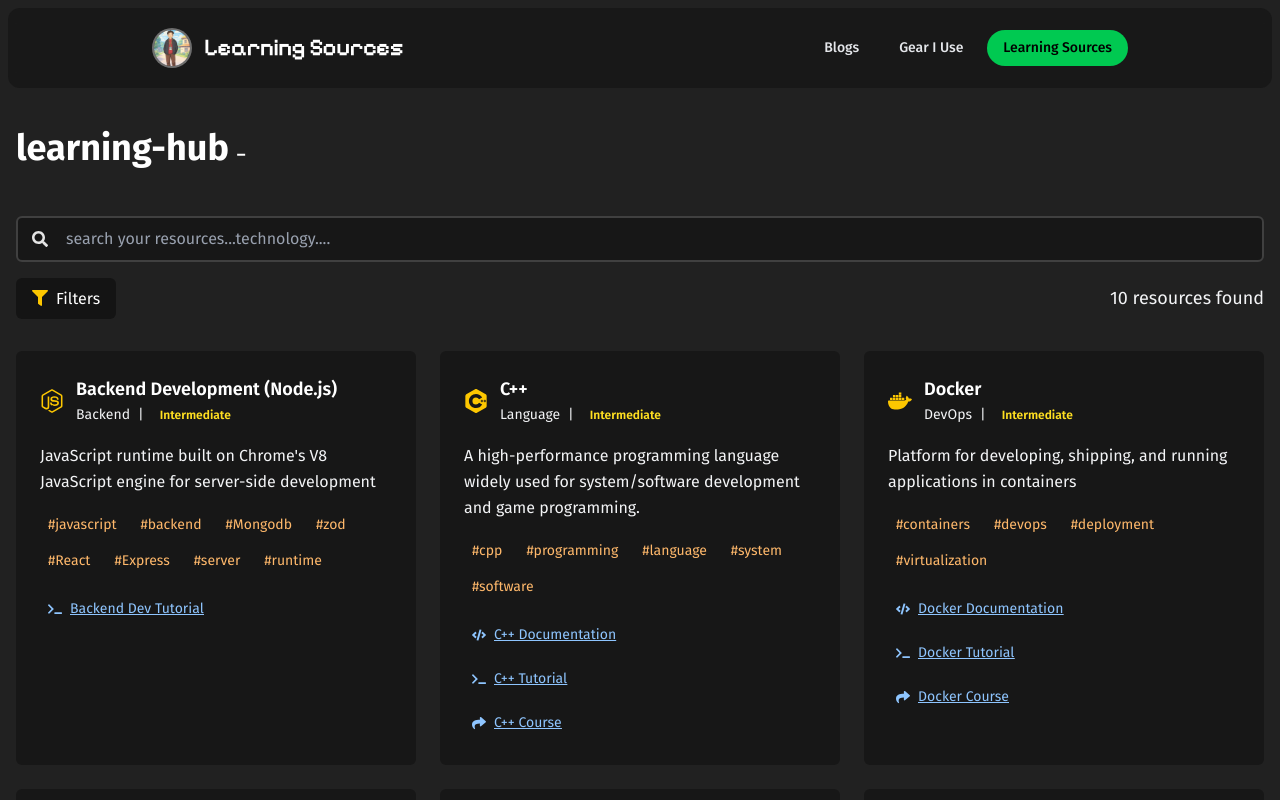
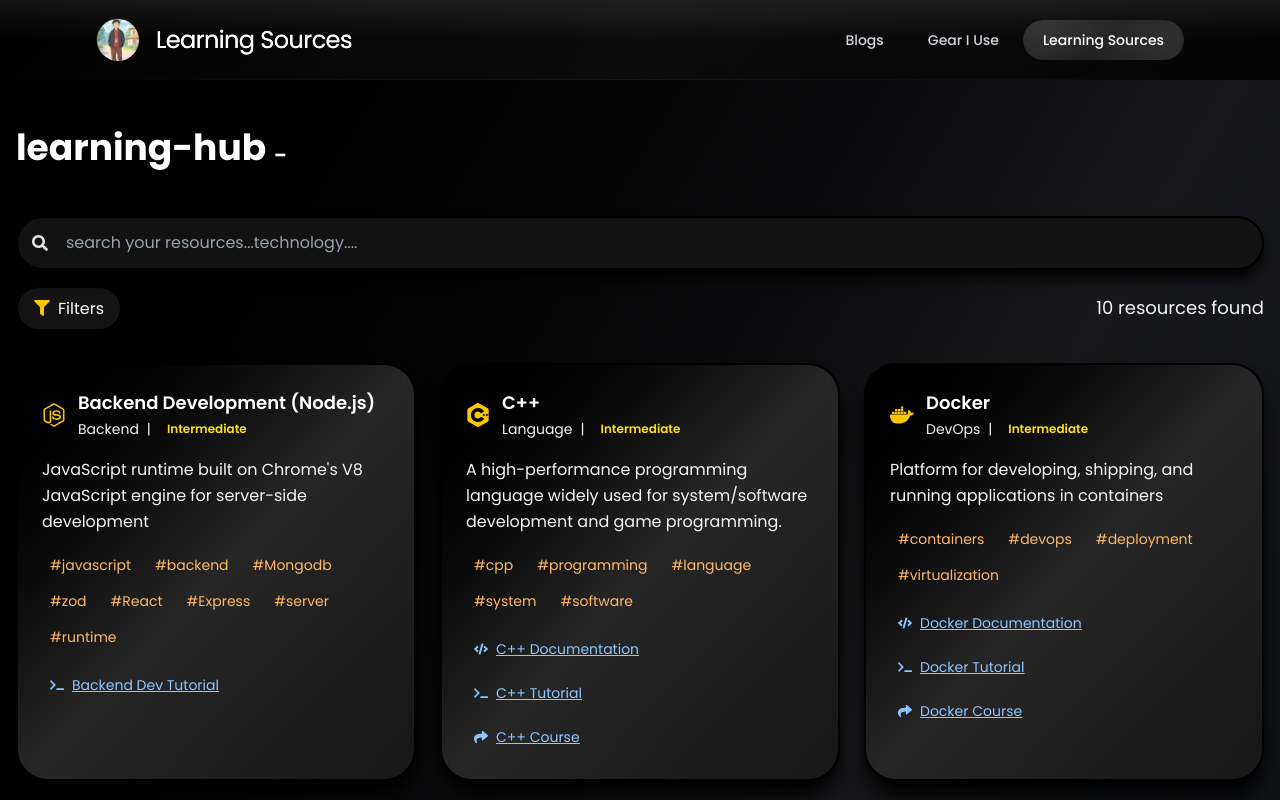
Before and after one commit to kinshukjainn/kinshukkportfolio, a React (Vite) app: page /sources in a window 1280 px wide. Shown: the top 800 px of the page. Built offline with nearby package versions, Linux system fonts and the light colour scheme; a web font is replaced by a local one.

Commit message:
complete ui modification and rendering is better than before color grading is more amazing and smooth also the animations made better

```diff
--- a/src/component-mine/Aboutme.tsx
+++ b/src/component-mine/Aboutme.tsx
@@ -136,7 +136,7 @@ const AnimatedCard: React.FC<{ section: SetupSection }> = ({ section }) => {
       initial="hidden"
       animate={isInView ? "visible" : "hidden"}
       whileHover={{ scale: 1, y: -2 }}
-      className=" border-2 bg-neutral-900 border-[#303030] rounded-md p-4 h-full flex flex-col cursor-pointer"
+      className=" border-2 bg-gradient-to-br from-black via-black to-zinc-900 text-neutral-100 border-black shadow-xl shadow-black rounded-4xl p-4 h-full flex flex-col cursor-pointer"
     >
       {/* Section Header */}
       <div className="flex items-center gap-4 mb-6">
@@ -172,7 +172,7 @@ const AnimatedCard: React.FC<{ section: SetupSection }> = ({ section }) => {
 // --- MAIN COMPONENT ---
 export default function DevSetup() {
   return (
-    <main className="min-h-screen bg-[#212121] text-neutral-300 ">
+    <main className="min-h-screen bg-gradient-to-br from-black via-zinc-900 to-gray-950 text-neutral-100 text-neutral-300 ">
       <div className="max-w-7xl mx-auto px-4 sm:px-6 lg:px-8 py-24 sm:py-32">
         {/* Header Section */}
         <motion.div
--- a/src/component-mine/Footer.tsx
+++ b/src/component-mine/Footer.tsx
@@ -18,7 +18,7 @@ const Footer = () => {
   ]
 
   return (
-    <footer className="bg-[#252525] text-white relative overflow-hidden">
+    <footer className="bg-gradient-to-br from-black via-zinc-900   to-gray-950 text-neutral-100 text-white relative overflow-hidden">
       {/* Animated background gradient */}
 
       {/* Floating particles animation */}
--- a/src/component-mine/Header.tsx
+++ b/src/component-mine/Header.tsx
@@ -2,29 +2,21 @@
 
 import { useState, useEffect } from "react"
 import { Link, useLocation } from "react-router-dom"
-import { motion, AnimatePresence } from "framer-motion"
+import { motion, AnimatePresence, useScroll } from "framer-motion"
 import { FiMenu, FiX } from "react-icons/fi"
-import Profile from "../assets/image.jpg" // Your profile image path
+import Profile from "../assets/image.jpg"
 
-// Custom hook to detect scroll position
+// Custom hook to detect scroll position with smooth transitions
 const useScrollPosition = (threshold = 10) => {
   const [scrolled, setScrolled] = useState(false)
+  const { scrollY } = useScroll()
 
   useEffect(() => {
-    const handleScroll = () => {
-      if (window.scrollY > threshold) {
-        setScrolled(true)
-      } else {
-        setScrolled(false)
-      }
-    }
-
-    window.addEventListener("scroll", handleScroll)
-    // Run on mount to check initial position
-    handleScroll()
-
-    return () => window.removeEventListener("scroll", handleScroll)
-  }, [threshold])
+    const unsubscribe = scrollY.onChange((latest) => {
+      setScrolled(latest > threshold)
+    })
+    return unsubscribe
+  }, [scrollY, threshold])
 
   return scrolled
 }
@@ -35,13 +27,15 @@ const Header = () => {
   const [imageError, setImageError] = useState(false)
   const scrolled = useScrollPosition(20)
 
+  // Smooth scroll-based transforms
+
   const getPathText = () => {
     const { pathname } = location
     if (pathname === "/") return "Cloudkinshuk"
     if (pathname.startsWith("/gears")) return "Gears I Use"
     if (pathname.startsWith("/blog")) return "Minimal Mind"
     if (pathname.startsWith("/sources")) return "Learning Sources"
-    return "Cloudkinshuk" // Default fallback
+    return "Cloudkinshuk"
   }
 
   const isActiveRoute = (path: string) => {
@@ -54,66 +48,116 @@ const Header = () => {
   // Prevent body scroll when mobile menu is open
   useEffect(() => {
     if (isMenuOpen) {
-      document.body.style.overflow = "hidden";
+      document.body.style.overflow = "hidden"
     } else {
-      document.body.style.overflow = "auto";
+      document.body.style.overflow = "auto"
     }
     return () => {
-      document.body.style.overflow = "auto";
+      document.body.style.overflow = "auto"
     }
-  }, [isMenuOpen]);
+  }, [isMenuOpen])
 
   const navItems = [
     { path: "/blog", label: "Blogs" },
-    { path:"/gears", label: "Gear I Use" },
+    { path: "/gears", label: "Gear I Use" },
     { path: "/sources", label: "Learning Sources" },
   ]
 
   return (
     <>
-      <header
-        className={`fixed top-0 left-0 right-0 z-50 transition-all duration-300  ease-in-out m-2 rounded-xl ${
-          scrolled
-            ? "backdrop-blur-xs bg-[#101010]/50 border-white/20"
-            : "backdrop-blur-sm bg-[#101010]/50 border-white/10"
-        }`}
+      <motion.header
+        className="fixed top-0  left-0 right-0 z-50"
+        style={{
+          backdropFilter: `blur(${scrolled ? '24px' : '12px'})`,
+        }}
       >
-        <div className="relative max-w-5xl mx-auto px-4 sm:px-6">
+        <motion.div
+          className="relative"
+          style={{
+            background: scrolled
+              ? 'linear-gradient(135deg, rgba(0,0,0,0.95) 0%, rgba(15,15,15,0.92) 50%, rgba(0,0,0,0.95) 100%)'
+              : 'linear-gradient(135deg, rgba(0,0,0,0.85) 0%, rgba(10,10,10,0.82) 50%, rgba(0,0,0,0.85) 100%)',
+          }}
+          animate={{
+            borderBottomColor: scrolled
+              ? 'rgba(255,255,255,0.15)'
+              : 'rgba(255,255,255,0.08)',
+          }}
+          transition={{ duration: 0.6, ease: [0.25, 0.46, 0.45, 0.94] }}
+        >
+          {/* Subtle gradient overlay */}
+          <div className="absolute inset-0 bg-gradient-to-r from-transparent via-white/[0.02] to-transparent" />
+
+          {/* Glass reflection effect */}
+          <div className="absolute inset-0 bg-gradient-to-b from-white/[0.08] via-transparent to-transparent" />
+
+          <div className="relative max-w-6xl mx-auto px-6 sm:px-8">
             <div className="flex items-center justify-between h-16 sm:h-20">
               {/* Brand & Avatar */}
               <motion.div
-              initial={{ opacity: 0, x: -20 }}
+                initial={{ opacity: 0, x: -30 }}
                 animate={{ opacity: 1, x: 0 }}
-              transition={{ duration: 0.5 }}
-              className="flex items-center gap-3"
+                transition={{
+                  duration: 0.8,
+                  ease: [0.25, 0.46, 0.45, 0.94],
+                  delay: 0.1
+                }}
+                className="flex items-center gap-4"
               >
-              <div className="w-10 h-10 border-2 border-white/30 overflow-hidden rounded-full flex-shrink-0 bg-white/10">
+                <motion.div
+                  className="relative w-11 h-11 overflow-hidden rounded-full flex-shrink-0"
+                  whileHover={{ scale: 1.05 }}
+                  whileTap={{ scale: 0.95 }}
+                  transition={{ type: "spring", stiffness: 400, damping: 25 }}
+                >
+                  {/* Glass border effect */}
+                  <div className="absolute inset-0 rounded-full bg-gradient-to-br from-white/20 via-white/5 to-transparent p-[1px]">
+                    <div className="w-full h-full rounded-full bg-gradient-to-br from-gray-900 to-black overflow-hidden">
                       {!imageError ? (
                         <img
-                    src={Profile}
+                          src={Profile || "/placeholder.svg"}
                           alt="Kinshuk Jain"
                           className="w-full h-full object-cover"
                           onError={() => setImageError(true)}
                         />
                       ) : (
-                  <div className="w-full h-full flex items-center justify-center text-white text-lg font-bold bg-gray-800">
+                        <div className="w-full h-full flex items-center justify-center text-white text-lg font-semibold bg-gradient-to-br from-gray-800 to-gray-900">
                           KJ
                         </div>
                       )}
                     </div>
-              <Link to="/" onClick={closeMenu} className="text-white text-xl sm:text-2xl heading-kinshuk font-semibold tracking-tight">
+                  </div>
+
+                  {/* Subtle glow effect */}
+                  <div className="absolute inset-0 rounded-full bg-gradient-to-br from-white/10 to-transparent opacity-0 group-hover:opacity-100 transition-opacity duration-300" />
+                </motion.div>
+
+                <Link to="/" onClick={closeMenu}>
+                  <motion.span
+                    className="text-white text-2xl sm:text-2xl  tracking-tight bg-gradient-to-r from-white via-gray-100 to-white bg-clip-text"
+                    whileHover={{
+                      backgroundImage: "linear-gradient(to right, #ffffff, #f0f0f0, #ffffff)",
+                      scale: 1.02
+                    }}
+                    transition={{ type: "spring", stiffness: 300, damping: 25 }}
+                  >
                     {getPathText()}
+                  </motion.span>
                 </Link>
               </motion.div>
 
               {/* Desktop Navigation */}
-            <nav className="hidden md:flex items-center gap-2">
+              <nav className="hidden md:flex items-center gap-1">
                 {navItems.map((item, index) => (
                   <motion.div
                     key={item.path}
                     initial={{ opacity: 0, y: -20 }}
                     animate={{ opacity: 1, y: 0 }}
-                  transition={{ duration: 0.5, delay: index * 0.1 }}
+                    transition={{
+                      duration: 0.6,
+                      delay: index * 0.1 + 0.3,
+                      ease: [0.25, 0.46, 0.45, 0.94]
+                    }}
                   >
                     <NavLink
                       to={item.path}
@@ -128,46 +172,90 @@ const Header = () => {
               <div className="md:hidden">
                 <motion.button
                   onClick={toggleMenu}
-                className="text-white p-2.5 rounded-full
-               hover:bg-yellow-200
-               hover:text-black transition-colors duration-200 border border-transparent focus:border-white/20"
+                  className="relative p-3 rounded-full text-white/90 hover:text-white transition-colors duration-300"
+                  whileHover={{
+                    scale: 1.05,
+                    backgroundColor: "rgba(255,255,255,0.08)"
+                  }}
+                  whileTap={{ scale: 0.95 }}
+                  transition={{ type: "spring", stiffness: 400, damping: 25 }}
                   aria-label="Toggle menu"
-                whileHover={{ scale: 1.1 }}
-                whileTap={{ scale: 0.9 }}
                 >
-                {isMenuOpen ? <FiX size={24} /> : <FiMenu size={24} />}
+                  {/* Glass button background */}
+                  <div className="absolute inset-0 rounded-full bg-gradient-to-br from-white/10 via-white/5 to-transparent backdrop-blur-sm border border-white/10" />
+
+                  <motion.div
+                    animate={{ rotate: isMenuOpen ? 180 : 0 }}
+                    transition={{ duration: 0.3, ease: [0.25, 0.46, 0.45, 0.94] }}
+                    className="relative z-10"
+                  >
+                    {isMenuOpen ? <FiX size={20} /> : <FiMenu size={20} />}
+                  </motion.div>
                 </motion.button>
               </div>
             </div>
           </div>
 
+          {/* Bottom border with gradient */}
+          <motion.div
+            className="absolute bottom-0 left-0 right-0 h-[1px]"
+            style={{
+              background: scrolled
+                ? 'linear-gradient(90deg, transparent, rgba(255,255,255,0.15), transparent)'
+                : 'linear-gradient(90deg, transparent, rgba(255,255,255,0.08), transparent)'
+            }}
+            animate={{
+              opacity: scrolled ? 1 : 0.6
+            }}
+            transition={{ duration: 0.6 }}
+          />
+        </motion.div>
+
         {/* Mobile Dropdown */}
         <AnimatePresence>
           {isMenuOpen && (
             <motion.div
-              initial={{ opacity: 0, y: -20 }}
-              animate={{ opacity: 1, y: 0 }}
-              exit={{ opacity: 0, y: -20 }}
-              transition={{ duration: 0.3, ease: "easeInOut" }}
-              className="md:hidden absolute top-full left-0 right-0 p-2"
+              initial={{ opacity: 0, y: -20, scale: 0.95 }}
+              animate={{ opacity: 1, y: 0, scale: 1 }}
+              exit={{ opacity: 0, y: -20, scale: 0.95 }}
+              transition={{
+                duration: 0.4,
+                ease: [0.25, 0.46, 0.45, 0.94],
+                staggerChildren: 0.05
+              }}
+              className="md:hidden absolute top-full left-0 right-0 p-4"
             >
-              <div className="bg-black/70 backdrop-blur-xl rounded-2xl border border-white/20 shadow-xl">
-                <div className="p-2 flex flex-col gap-2">
-                  {navItems.map((item) => (
+              <div className="relative bg-black/90 backdrop-blur-2xl rounded-2xl border border-white/10 shadow-2xl overflow-hidden">
+                {/* Glass overlay */}
+                <div className="absolute inset-0 bg-gradient-to-br from-white/[0.08] via-transparent to-transparent" />
+
+                {/* Content */}
+                <div className="relative p-2 flex flex-col gap-1">
+                  {navItems.map((item, index) => (
+                    <motion.div
+                      key={item.path}
+                      initial={{ opacity: 0, x: -20 }}
+                      animate={{ opacity: 1, x: 0 }}
+                      transition={{
+                        delay: index * 0.1,
+                        duration: 0.4,
+                        ease: [0.25, 0.46, 0.45, 0.94]
+                      }}
+                    >
                       <MobileNavLink
-                      key={item.path}
                         to={item.path}
                         isActive={isActiveRoute(item.path)}
                         label={item.label}
                         onClick={closeMenu}
                       />
+                    </motion.div>
                   ))}
                 </div>
               </div>
             </motion.div>
           )}
         </AnimatePresence>
-      </header>
+      </motion.header>
 
       {/* Background Overlay for Mobile Menu */}
       <AnimatePresence>
@@ -176,7 +264,7 @@ const Header = () => {
             initial={{ opacity: 0 }}
             animate={{ opacity: 1 }}
             exit={{ opacity: 0 }}
-            className="fixed inset-0 bg-black/40 backdrop-blur-sm z-40 md:hidden"
+            className="fixed inset-0 bg-black/60 backdrop-blur-md z-40 md:hidden"
             onClick={closeMenu}
             aria-hidden="true"
           />
@@ -186,9 +274,7 @@ const Header = () => {
   )
 }
 
-// Reusable NavLink Components
-// Kept in the same file as per your request.
-
+// Enhanced NavLink Component
 interface NavLinkProps {
   to: string
   isActive: boolean
@@ -198,24 +284,60 @@ interface NavLinkProps {
 const NavLink = ({ to, isActive, label }: NavLinkProps) => (
   <Link to={to}>
     <motion.div
-      className={`px-4 py-2 rounded-full text-sm font-medium transition-colors duration-300 relative ${
-        isActive ? "text-black" : "text-gray-200 hover:text-white"
-      }`}
-      whileHover={{ scale: 1.05 }}
-      whileTap={{ scale: 0.95 }}
+      className="relative px-5 py-2.5 rounded-full text-sm font-medium transition-colors duration-300 overflow-hidden"
+      whileHover={{ scale: 1.02 }}
+      whileTap={{ scale: 0.98 }}
+      transition={{ type: "spring", stiffness: 400, damping: 25 }}
     >
+      {/* Active state background */}
+      <AnimatePresence>
         {isActive && (
           <motion.div
             layoutId="active-pill"
-          className="absolute inset-0 bg-green-500 rounded-full z-0"
-          transition={{ type: "spring", stiffness: 300, damping: 30 }}
+            className="absolute inset-0 rounded-full"
+            style={{
+              background: 'linear-gradient(135deg, rgba(255,255,255,0.15) 0%, rgba(255,255,255,0.08) 50%, rgba(255,255,255,0.15) 100%)'
+            }}
+            initial={{ opacity: 0, scale: 0.8 }}
+            animate={{ opacity: 1, scale: 1 }}
+            exit={{ opacity: 0, scale: 0.8 }}
+            transition={{
+              type: "spring",
+              stiffness: 500,
+              damping: 35,
+              duration: 0.3
+            }}
           />
         )}
-      <span className="relative z-10">{label}</span>
+      </AnimatePresence>
+
+      {/* Hover state background */}
+      <motion.div
+        className="absolute inset-0 rounded-full bg-white/5 opacity-0"
+        whileHover={{ opacity: isActive ? 0 : 1 }}
+        transition={{ duration: 0.2 }}
+      />
+
+      {/* Text */}
+      <span
+        className={`relative z-10 transition-colors duration-300 ${
+          isActive
+            ? "text-white "
+            : "text-gray-300 hover:text-white"
+        }`}
+      >
+        {label}
+      </span>
+
+      {/* Subtle glow for active state */}
+      {isActive && (
+        <div className="absolute inset-0 rounded-full bg-white/5 blur-sm" />
+      )}
     </motion.div>
   </Link>
 )
 
+// Enhanced Mobile NavLink Component
 interface MobileNavLinkProps extends NavLinkProps {
   onClick: () => void
 }
@@ -223,16 +345,37 @@ interface MobileNavLinkProps extends NavLinkProps {
 const MobileNavLink = ({ to, isActive, label, onClick }: MobileNavLinkProps) => (
   <Link to={to} onClick={onClick} className="block">
     <motion.div
-      className={`w-full p-4 text-base rounded-xl font-semibold transition-colors duration-200 text-left ${
+      className={`relative w-full p-4 text-base rounded-xl font-medium transition-all duration-300 text-left overflow-hidden ${
         isActive
-          ? "bg-white/10 text-white"
-          : "text-gray-300 hover:bg-white/5 hover:text-white"
+          ? "text-white"
+          : "text-gray-300 hover:text-white"
       }`}
+      whileHover={{
+        scale: 1.01,
+        backgroundColor: isActive ? "rgba(255,255,255,0.08)" : "rgba(255,255,255,0.05)"
+      }}
       whileTap={{ scale: 0.98 }}
+      transition={{ type: "spring", stiffness: 400, damping: 25 }}
     >
-      {label}
+      {/* Active state background */}
+      {isActive && (
+        <motion.div
+          className="absolute inset-0 rounded-xl"
+          style={{
+            background: 'linear-gradient(135deg, rgba(255,255,255,0.1) 0%, rgba(255,255,255,0.05) 50%, rgba(255,255,255,0.1) 100%)'
+          }}
+          layoutId="mobile-active"
+          transition={{ type: "spring", stiffness: 500, damping: 35 }}
+        />
+      )}
+
+      {/* Content */}
+      <span className="relative z-10">{label}</span>
+
+      {/* Subtle border */}
+      <div className="absolute inset-0 rounded-xl border border-white/5" />
     </motion.div>
   </Link>
 )
 
-export default Header;
+export default Header
--- a/src/component-mine/Learningsources.tsx
+++ b/src/component-mine/Learningsources.tsx
@@ -362,7 +362,7 @@ export default function TerminalLearningHub() {
   }, [searchTerm, selectedCategory, selectedDifficulty, sortBy]);
 
   return (
-    <div className="min-h-screen pt-28 bg-[#212121] text-white ">
+    <div className="min-h-screen pt-28 bg-gradient-to-br from-black via-zinc-900 to-gray-950 text-neutral-100 text-white ">
       {/* Terminal Header */}
       <div className=" p-4">
         <div className="flex items-center space-x-2 text-white font-bold">
@@ -385,7 +385,7 @@ export default function TerminalLearningHub() {
               placeholder="search your resources...technology...."
               value={searchTerm}
               onChange={(e) => setSearchTerm(e.target.value)}
-              className="w-full bg-neutral-900 border-2 border-neutral-700 pl-12 pr-4 rounded-md py-2 text-white placeholder-gray-400 outline-none"
+              className="w-full bg-[#121212] border-2 border-black shadow-black shadow-lg pl-12 pr-4 rounded-full py-3 text-white placeholder-gray-400 outline-none"
             />
           </div>
 
@@ -393,7 +393,7 @@ export default function TerminalLearningHub() {
           <div className="flex items-center justify-between mb-4">
             <button
               onClick={() => setShowFilters(!showFilters)}
-              className="flex items-center space-x-2 px-4 py-2 bg-[#141414] rounded-md  transition-colors outline-none"
+              className="flex items-center space-x-2 px-4 py-2 bg-[#141414] rounded-full border-2 border-black shadow-xl shadow-black  transition-colors outline-none"
             >
               <FaFilter className="text-yellow-400" />
               <span>Filters</span>
@@ -411,17 +411,17 @@ export default function TerminalLearningHub() {
                 initial={{ opacity: 0, height: 0 }}
                 animate={{ opacity: 1, height: "auto" }}
                 exit={{ opacity: 0, height: 0 }}
-                className="grid grid-cols-1 md:grid-cols-3 gap-4 mb-6 p-4 bg-[#141414] rounded-md"
+                className="grid grid-cols-1 md:grid-cols-3 gap-4 mb-6 p-4 bg-[#121212] shadow-xl shadow-black  rounded-3xl"
               >
                 <div>
-                  <label className="block text-sm text-gray-400 mb-2">
+                  <label className="block text-lg text-gray-100 mb-2">
                     Category
                   </label>
                   <select
                     title="Category"
                     value={selectedCategory}
                     onChange={(e) => setSelectedCategory(e.target.value)}
-                    className="w-full bg-[#070707]  rounded-md  px-3 py-2 text-white focus:border-yellow-400 focus:outline-none"
+                    className="w-full bg-[#070707]  rounded-full  px-3 py-3 text-white focus:border-yellow-400 focus:outline-none"
                   >
                     {categories.map((category) => (
                       <option key={category} value={category}>
@@ -432,14 +432,14 @@ export default function TerminalLearningHub() {
                 </div>
 
                 <div>
-                  <label className="block text-sm text-gray-400 mb-2">
+                  <label className="block text-lg text-gray-100 mb-2">
                     Difficulty
                   </label>
                   <select
                     title="Difficulty"
                     value={selectedDifficulty}
                     onChange={(e) => setSelectedDifficulty(e.target.value)}
-                    className="w-full bg-[#070707] rounded-md px-3 py-2 text-white focus:border-yellow-400 focus:outline-none"
+                    className="w-full bg-[#070707] rounded-full px-3 py-3 text-white focus:border-yellow-400 focus:outline-none"
                   >
                     {difficulties.map((difficulty) => (
                       <option key={difficulty} value={difficulty}>
@@ -450,14 +450,14 @@ export default function TerminalLearningHub() {
                 </div>
 
                 <div>
-                  <label className="block text-sm text-gray-400 mb-2">
+                  <label className="block text-lg text-gray-100 mb-2">
                     Sort By
                   </label>
                   <select
                     title="Sort By"
                     value={sortBy}
                     onChange={(e) => setSortBy(e.target.value)}
-                    className="w-full bg-[#070707] rounded-md px-3 py-2 text-white focus:border-yellow-400 focus:outline-none"
+                    className="w-full bg-[#070707] rounded-full px-3 py-3 text-white focus:border-yellow-400 focus:outline-none"
                   >
                     {sortOptions.map((option) => (
                       <option key={option} value={option}>
@@ -485,7 +485,7 @@ export default function TerminalLearningHub() {
                 animate={{ opacity: 1, y: 0 }}
                 exit={{ opacity: 0, y: -20 }}
                 transition={{ delay: index * 0.1 }}
-                className="bg-neutral-900  rounded-md p-6  outline-none transition-colors group"
+                className="bg-gradient-to-br from-black via-neutral-800 to-neutral-900 text-neutral-100  rounded-4xl border-2 border-black shadow-xl shadow-black p-6  outline-none transition-colors group"
               >
                 {/* Header */}
                 <div className="flex items-center justify-between mb-4">
--- a/src/index.css
+++ b/src/index.css
@@ -20,12 +20,17 @@ html {
   font-size: 16px;
 }
 
+
+
+
+
+
 .heading-kinshuk {
   font-family: "Pixelify Sans", sans-serif;
 }
 
 body {
-  font-family: "Fira Sans",sans-serif;
+  font-family: "Poppins",sans-serif;
   margin: 0;
   padding: 0;
   -webkit-user-select: none;
```
Also changed, not shown: src/component-mine/Blog.tsx (+11 -11 lines), src/component-mine/MainContent.tsx (+37 -36 lines). Lines whose indentation alone changed are shown as unchanged.
